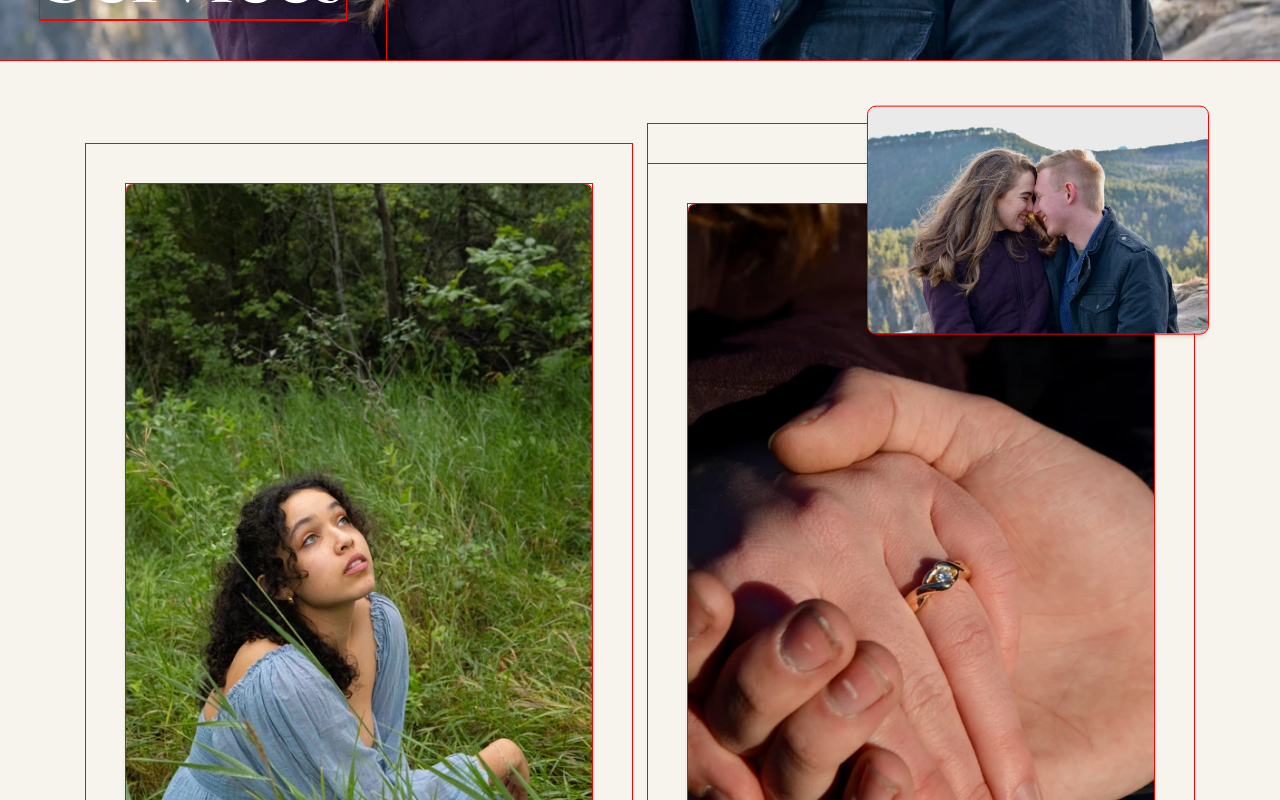
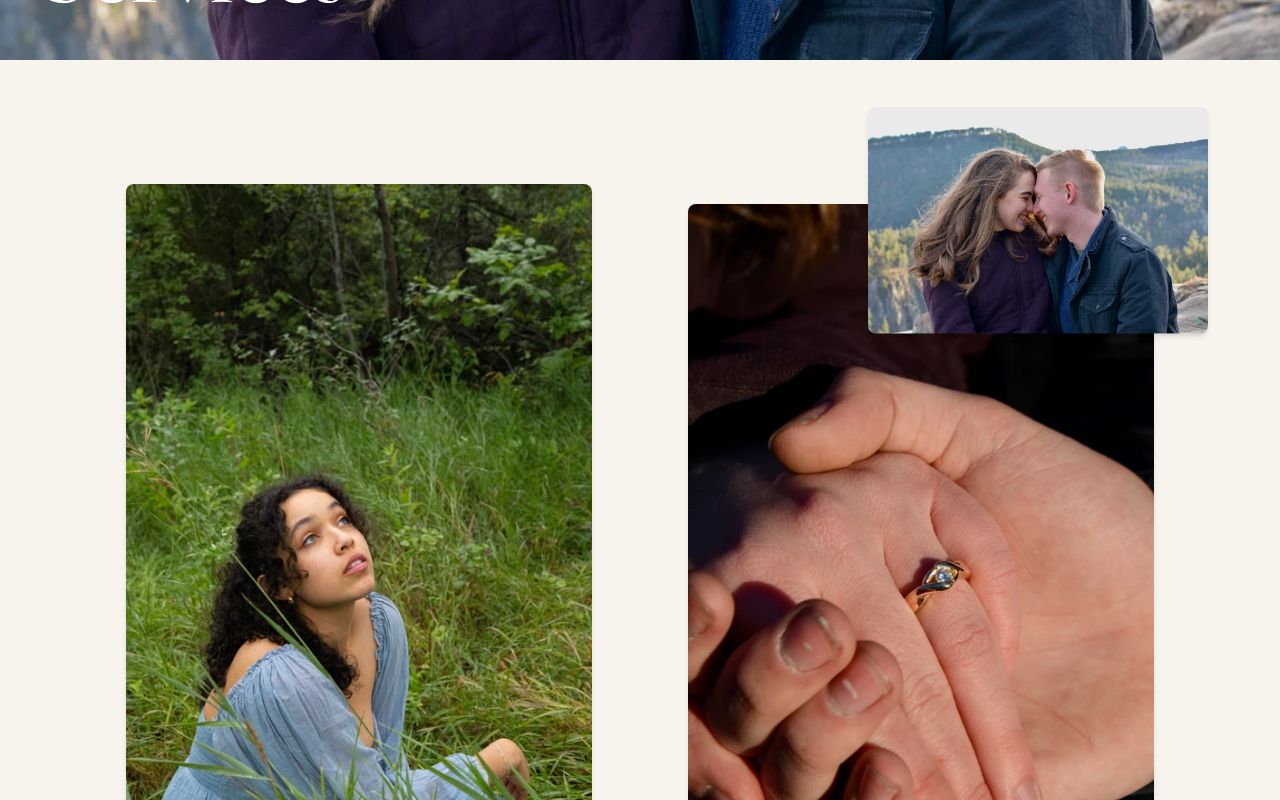
Before and after one commit to Tubbster-UX/joyful-perspectives, a React (Vite) app: page /services in a window 1280 px wide. Shown: the part 580-1380 px from the top of the page. Built offline with nearby package versions, Linux system fonts and the light colour scheme.

Commit message:
Update styling in dual-service-card and index.css

```diff
--- a/src/components/dual-service-card.jsx
+++ b/src/components/dual-service-card.jsx
@@ -21,7 +21,7 @@ const ImageStack = ({ topImage, bottomImage }) => {
 
 const DualServiceCard = () => {
   return (
-    <div className='md:pt-10 sm:pt-10'>
+    <div className='md:pt-10 pt-10'>
       <div className="p-10 flex justify-center items-center">
         <ImageStack
           topImage="ruby-nation.webp" // Replace with your image path
--- a/src/index.css
+++ b/src/index.css
@@ -2,7 +2,7 @@
 @tailwind components;
 @tailwind utilities;
 
-/* Add outline to all elements */
+/* Add outline to all elements
 * {
     outline: 1px solid red;
-}
+}*/
```
